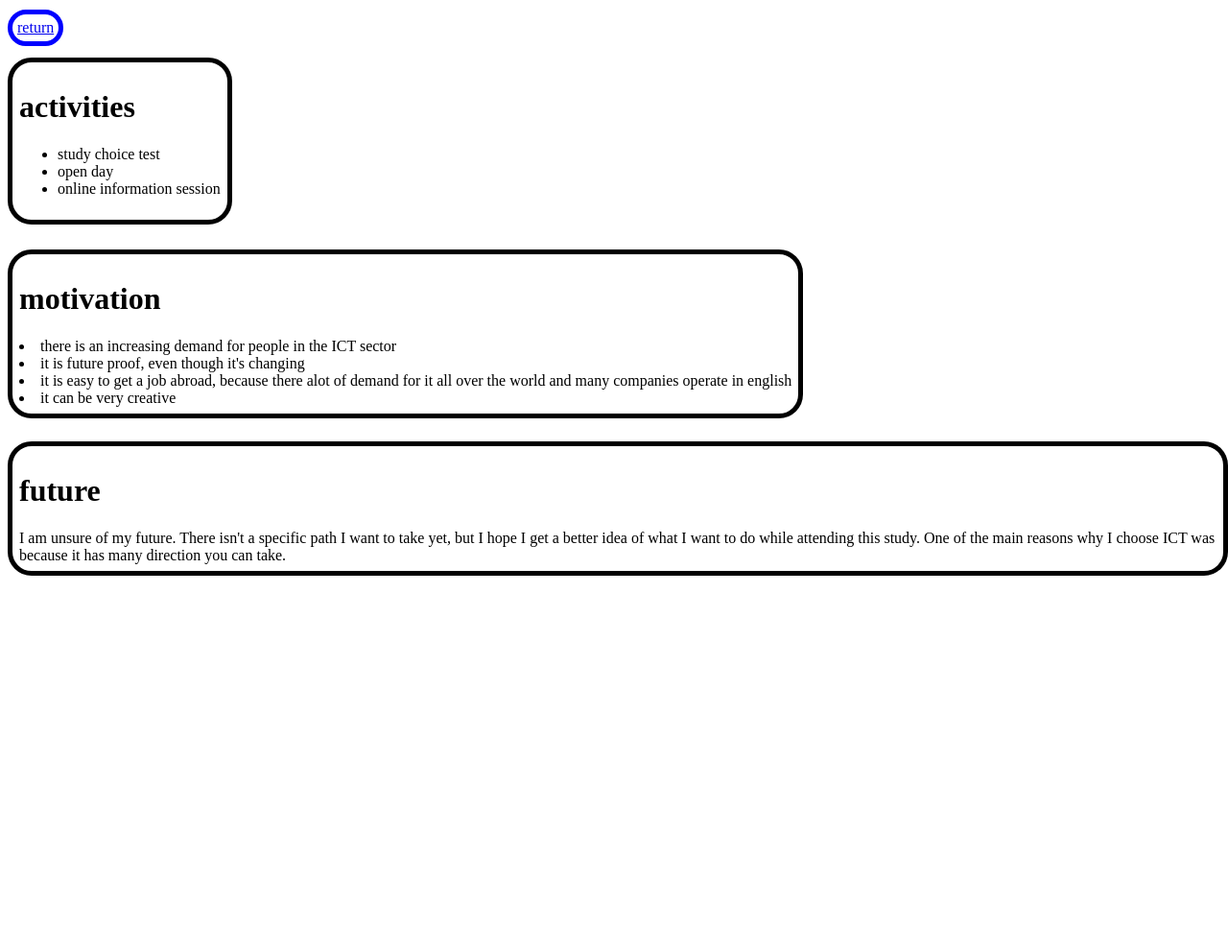
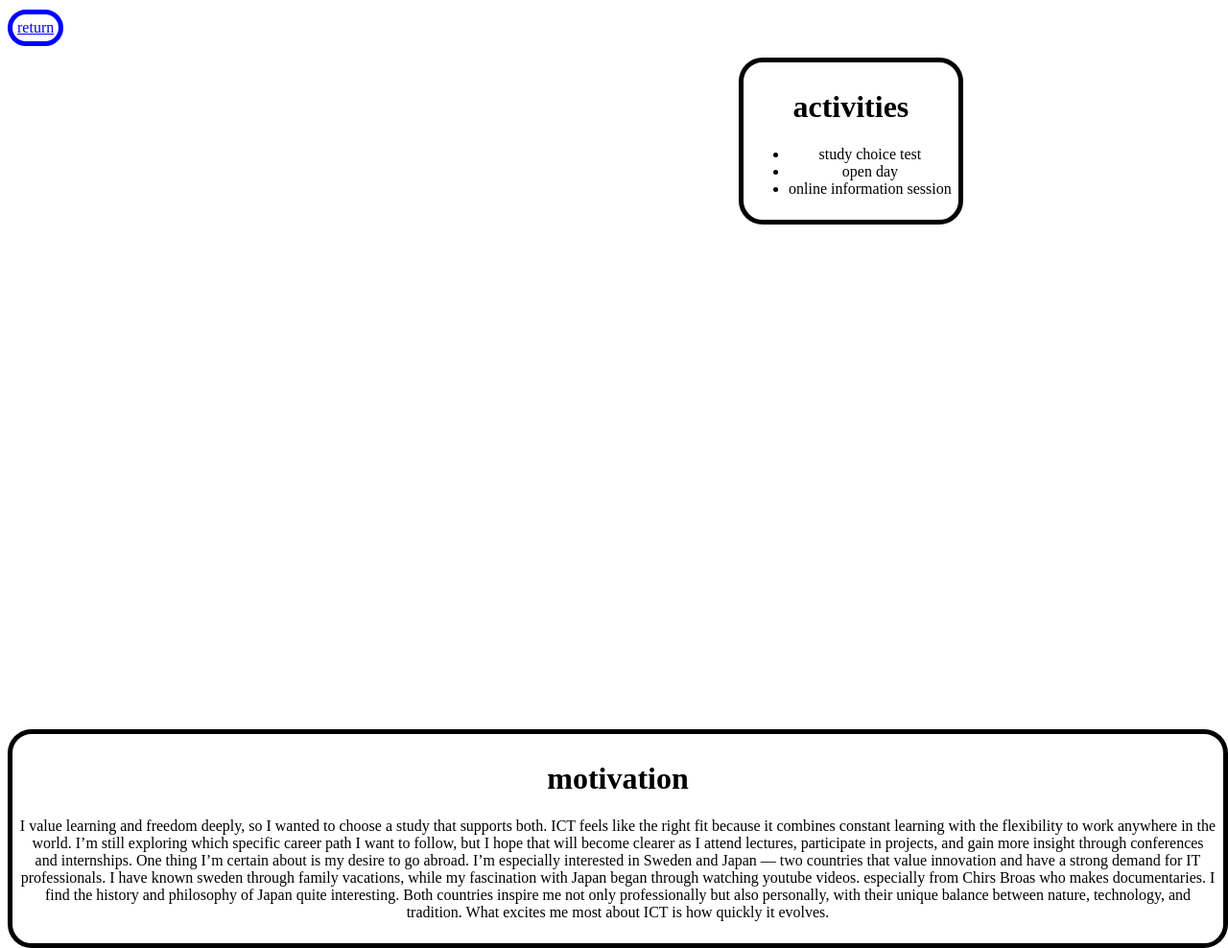
Before and after one commit to iwaa0027/iwaa0027.github.io, a plain HTML site: page posts/studychoice.html in a window 1280 px wide. Shown: the whole page at 96% size. Before the commit the page ends 800 px from the top, so only its background shows below. Drawn offline with Linux system fonts and the light colour scheme.

Commit message:
finnished

```diff
--- a/posts/studychoice.html
+++ b/posts/studychoice.html
@@ -16,19 +16,16 @@
             <li>online information session</li>
         </ul>
     </div>
+
+
+
     <div class="motivation">
         <h1>motivation</h1>
-        <lu>
-            <li>there is an increasing demand for people in the ICT sector</li>
-            <li>it is future proof, even though it's changing</li>
-            <li>it is easy to get a job abroad, because there alot of demand for it all over the world and many companies operate in english</li>
-            <li>it can be very creative</li>
-        </lu>
-    </div>
-    <div class="future">
-        <h1>future</h1>
-    <p1>I am unsure of my future. There isn't a specific path I want to take yet, but I hope I get a better idea of what I want to do while attending this study. One of the main reasons why I choose ICT was because it has many direction you can take.
-    </p1>
+        <p>I value learning and freedom deeply, so I wanted to choose a study that supports both. ICT feels like the right fit because it combines constant learning with the flexibility to work anywhere in the world. I’m still exploring which specific career path I want to follow, but I hope that will become clearer as I attend lectures, participate in projects, and gain more insight through conferences and internships.
+
+One thing I’m certain about is my desire to go abroad. I’m especially interested in Sweden and Japan — two countries that value innovation and have a strong demand for IT professionals. I have known sweden through family vacations, while my fascination with Japan began through watching youtube videos. especially from Chirs Broas who makes documentaries. I find the history and philosophy of Japan  quite interesting. Both countries inspire me not only professionally but also personally, with their unique balance between nature, technology, and tradition.
+
+What excites me most about ICT is how quickly it evolves.</p>
     </div>
 </body>
 </html>
--- a/style.css
+++ b/style.css
@@ -59,13 +59,15 @@ nav {
    word-spacing: 50px;
 }
 /*home*/
-
+.paragraph {
+    border: purple;
+}
 .paragraph1 {
     position: absolute;
     top: 150px;
     left: 400px;
     grid-column: 1/span 2;
-    border: 2px solid black;
+    border: 2px solid;
     padding: 5px;
     border-width: 5px;
     border-radius: 50px;
@@ -77,7 +79,7 @@ nav {
     top: 770px;
     right: 70px;
     grid-column: 1/span 2;
-    border: 2px solid black;
+    border: 2px solid;
     padding: 5px;
     border-width: 5px;
     border-radius: 50px;
@@ -477,7 +479,9 @@ position: absolute;
    border-radius: 25px;
    position:absolute;
    top: 60px;
+   left: 770px;
    padding:7px;
+   text-align: center;
 
 }
 
@@ -485,17 +489,12 @@ position: absolute;
    border: 5px solid black;
    border-radius: 25px;
    position:absolute;
-   top: 260px;
+   top: 760px;
    padding:7px;
+   text-align: center;
 }
 
-.future{
-    border: 5px solid black;
-   border-radius: 25px;
-   position:absolute;
-   top: 460px;
-   padding:7px;
-}
+
 
 /*personal swot*/
 
```
Also changed, not shown: index.html (+2 -2 lines), profile.html (+1 -1 lines), image/darkhouses.jpg (added), 2 other files.
